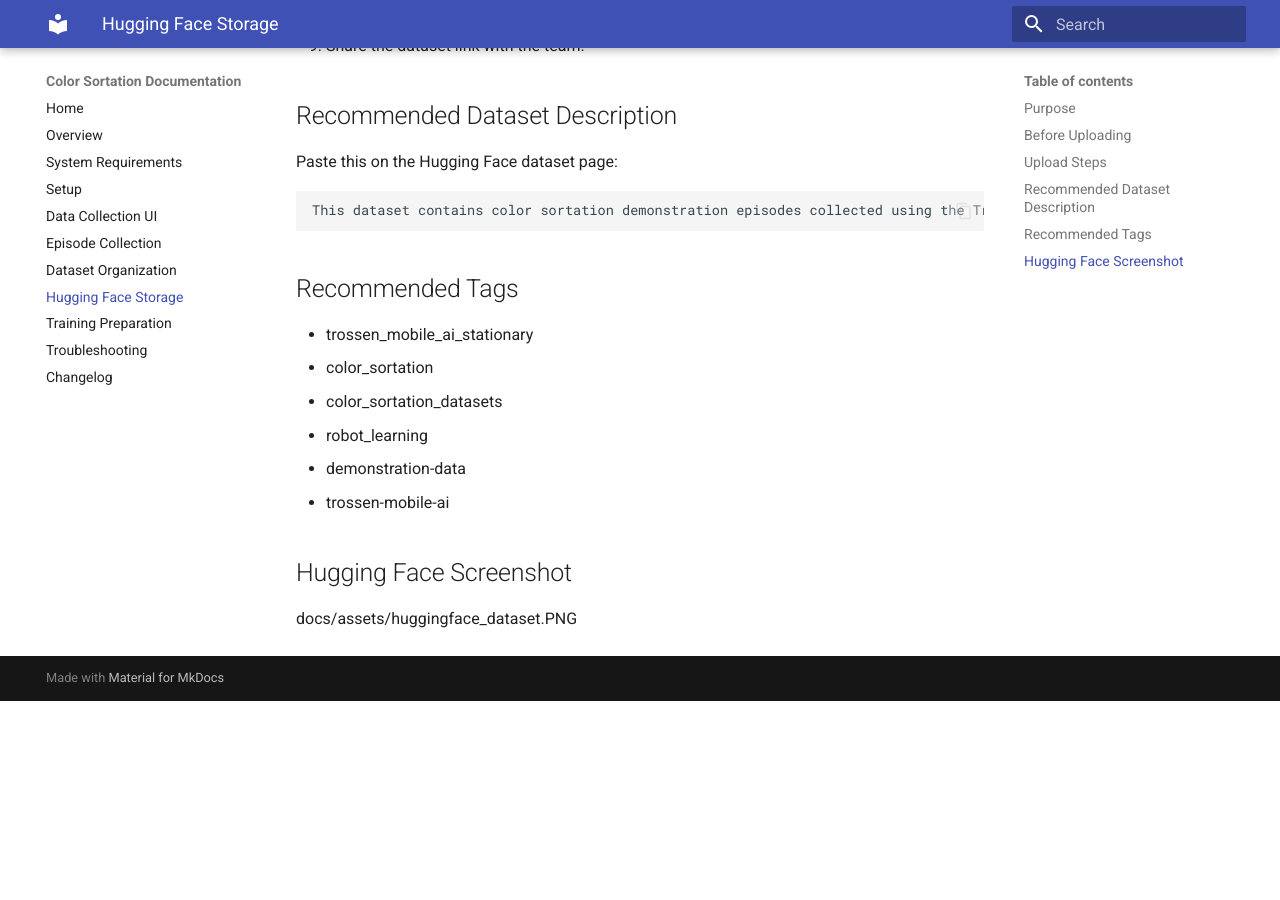
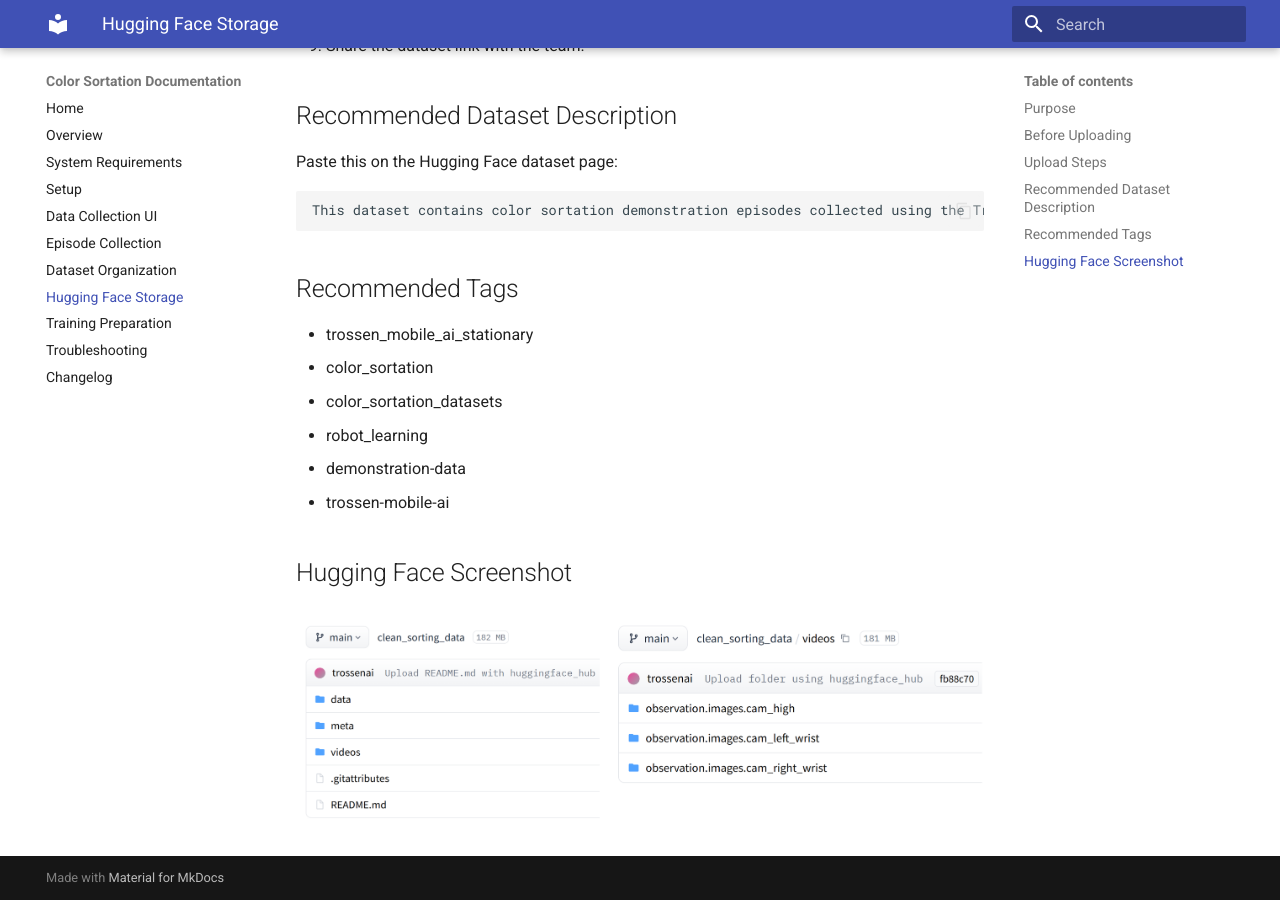
Before and after one commit to WaleedTahir102/Color-Sortation, an MkDocs documentation site: the page built from docs/07_huggingface_storage.md, in a window 1280 px wide and 900 px high, scrolled down 1159 px. Built offline with MkDocs 1.6.1 and Material for MkDocs 9.7.7, drawn with Linux system fonts in a browser that asks for light colours; before the commit the page ends 1860 px from its top, so only the background shows below that.

```diff
--- a/docs/07_huggingface_storage.md
+++ b/docs/07_huggingface_storage.md
@@ -56,4 +56,4 @@
 
 ## Hugging Face Screenshot
 
-docs/assets/huggingface_dataset.PNG
+![Hugging Face Dataset](assets/huggingface_dataset.PNG)
```
